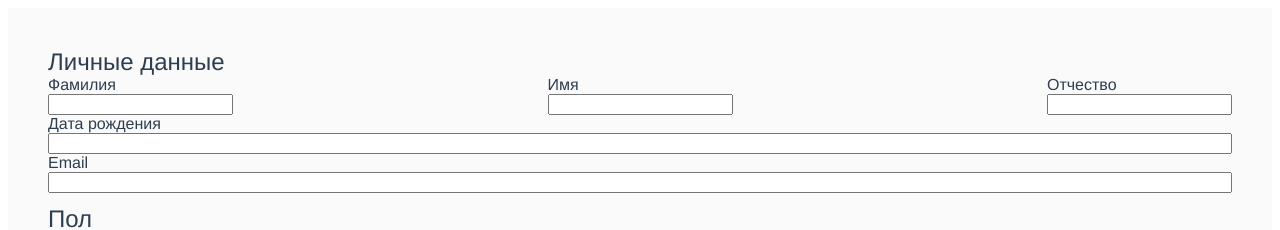
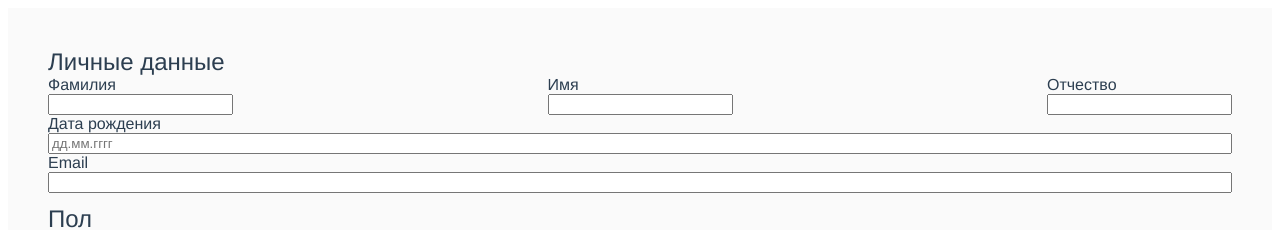
Before and after one commit to ozon-edu-vue-2021/required-task-4-TatianMal, a Vue app: page / in a window 1280 px wide. Shown: the top 230 px of the page. Built offline with nearby package versions, Linux system fonts and the light colour scheme.

Commit message:
added placeholders

```diff
--- a/src/components/CustomInput.vue
+++ b/src/components/CustomInput.vue
@@ -4,6 +4,7 @@
     <input
       type="text"
       :name="name"
+      :placeholder="placeholder"
       :value="value"
       @input="setValue"
       @focus="$emit('focus', $event)"
@@ -28,6 +29,10 @@ export default {
       type: String,
       default: "",
     },
+    placeholder: {
+      type: String,
+      default: "",
+    },
   },
   inheritAttrs: false,
   methods: {
--- a/src/components/Form.vue
+++ b/src/components/Form.vue
@@ -23,6 +23,7 @@
         v-model="formData.birthDay"
         label="Дата рождения"
         name="birthDay"
+        :placeholder="datePlaceholder"
       ></custom-input>
       <custom-input
         v-model="formData.email"
@@ -72,6 +73,7 @@
           v-model="formData.passportDate"
           label="Дата выдачи"
           name="passportDate"
+          :placeholder="datePlaceholder"
         ></custom-input>
       </div>
       <div v-else-if="hasCitizenship">
@@ -179,6 +181,7 @@ export default {
       },
       citizenships,
       passportTypes,
+      datePlaceholder: "дд.мм.гггг",
     };
   },
   computed: {
```
